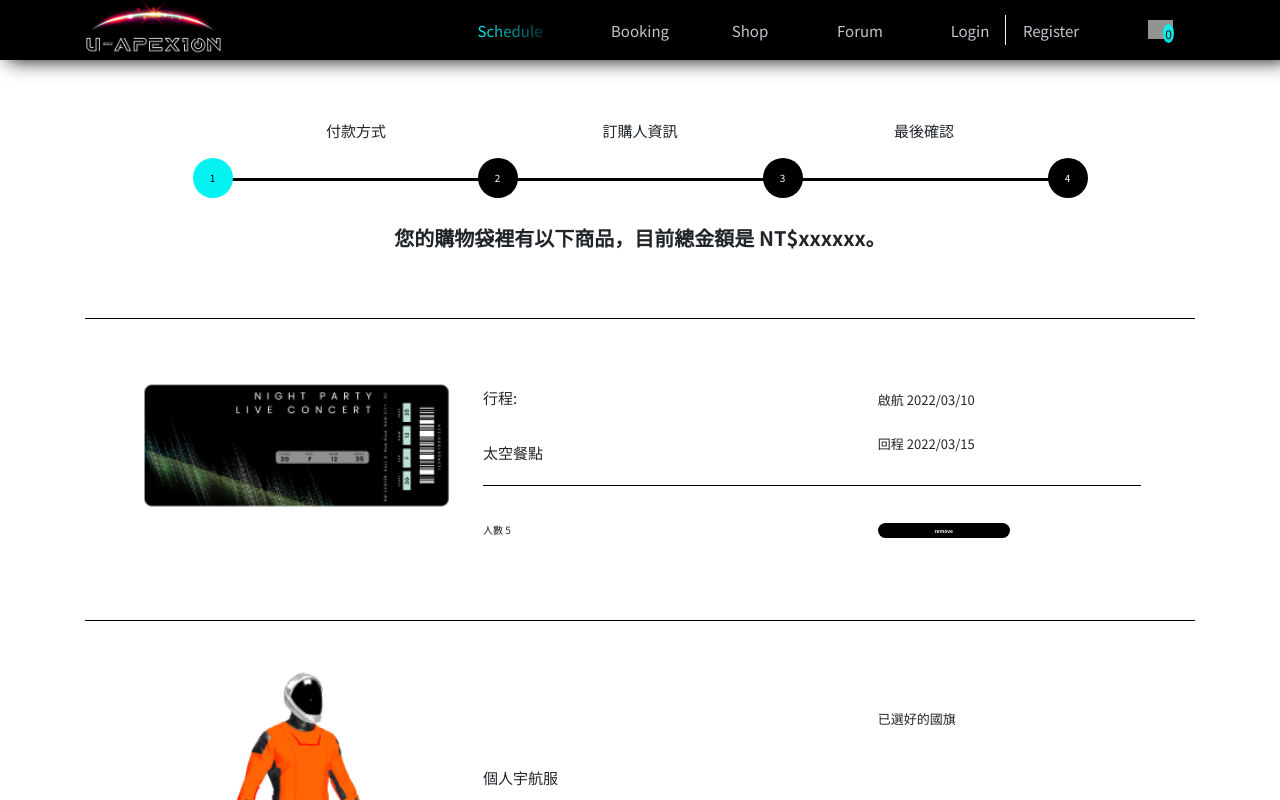
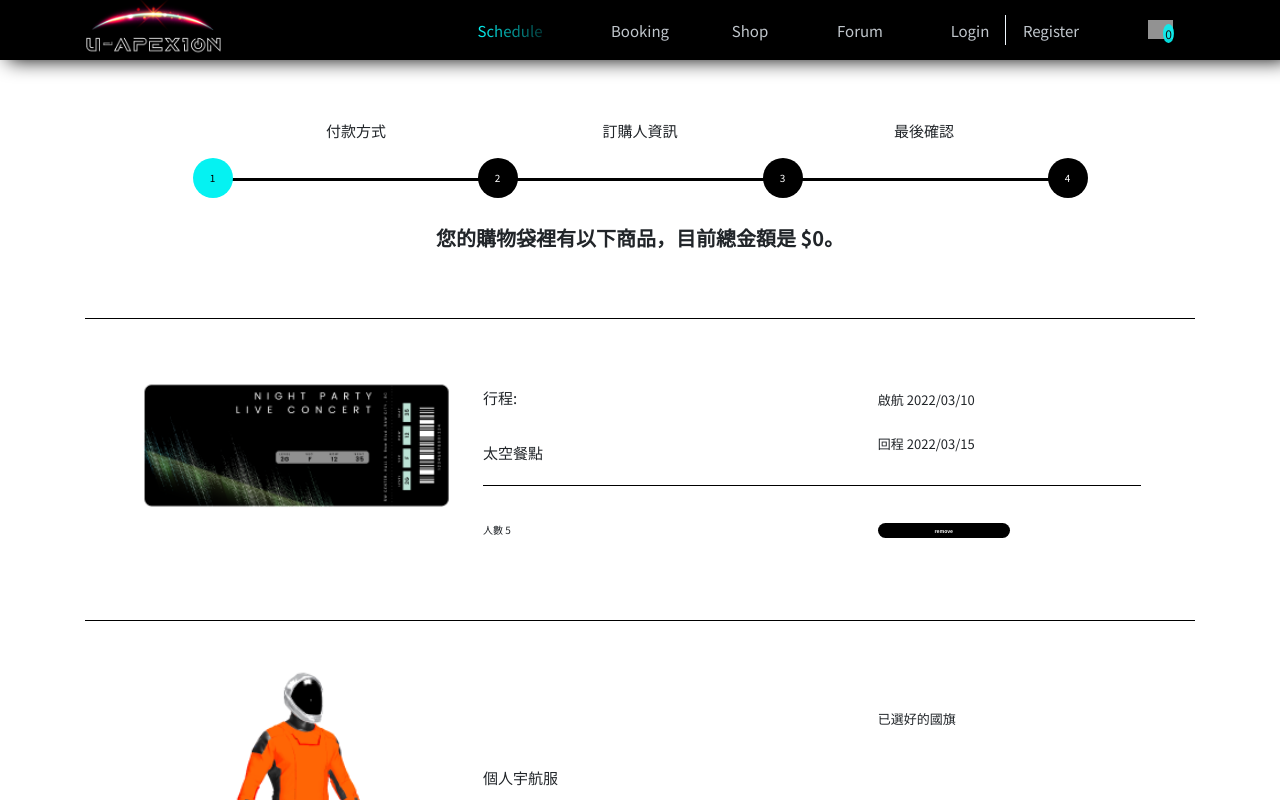
Before and after one commit to Jhih-Ting23472002/u-apexion-react, a React (Create React App) app: page /cart-payment in a window 1280 px wide. Shown: the top 800 px of the page. Built offline with nearby package versions, Linux system fonts and the light colour scheme; grey boxes are pictures that could not be loaded; a web font is replaced by a local one.

Commit message:
寫購物車總金額

```diff
--- a/src/App.js
+++ b/src/App.js
@@ -393,6 +393,9 @@ function App() {
 
               <Route exact path="/cart-payment">
                 <CartChoosePayment
+                  cartTotalPrice={cartTotalPrice} //購物車總金額
+                  setCartTotalPrice={setCartTotalPrice} //購物車總金額
+                  //---------------------------------
                   tripSelected={tripSelected} //from 采諭
                   setTripSelected={setTripSelected} //from 采諭
                   tripPrice={tripPrice} //from 采諭
--- a/src/pages/Cart/CartChoosePayment.js
+++ b/src/pages/Cart/CartChoosePayment.js
@@ -34,7 +34,7 @@ const CartChoosePayment = props => {
           </div>
           <ProcessLine />
           <div className="cart d-flex justify-content-center py-5 total-price-text">
-            您的購物袋裡有以下商品，目前總金額是 NT$xxxxxx。
+            您的購物袋裡有以下商品，目前總金額是 ${props.cartTotalPrice}。
           </div>
 
           <ProductCard
```
